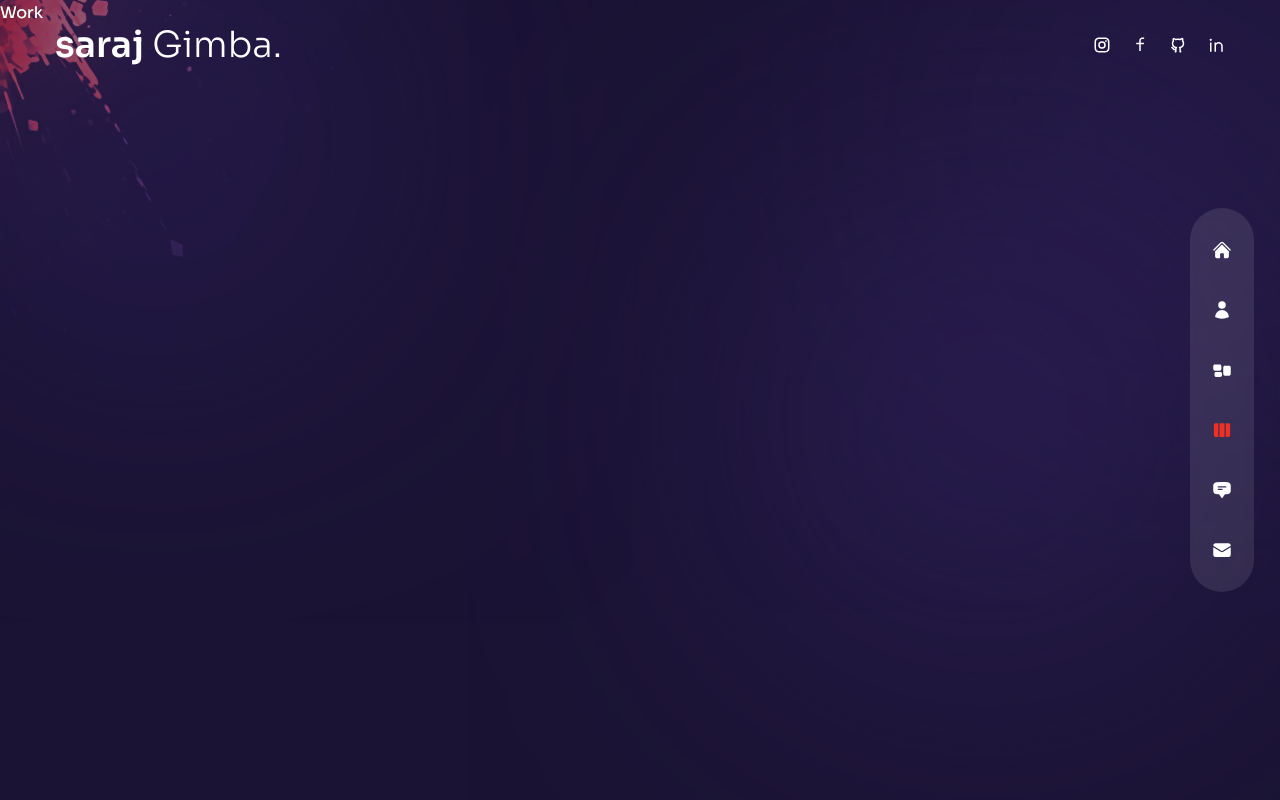
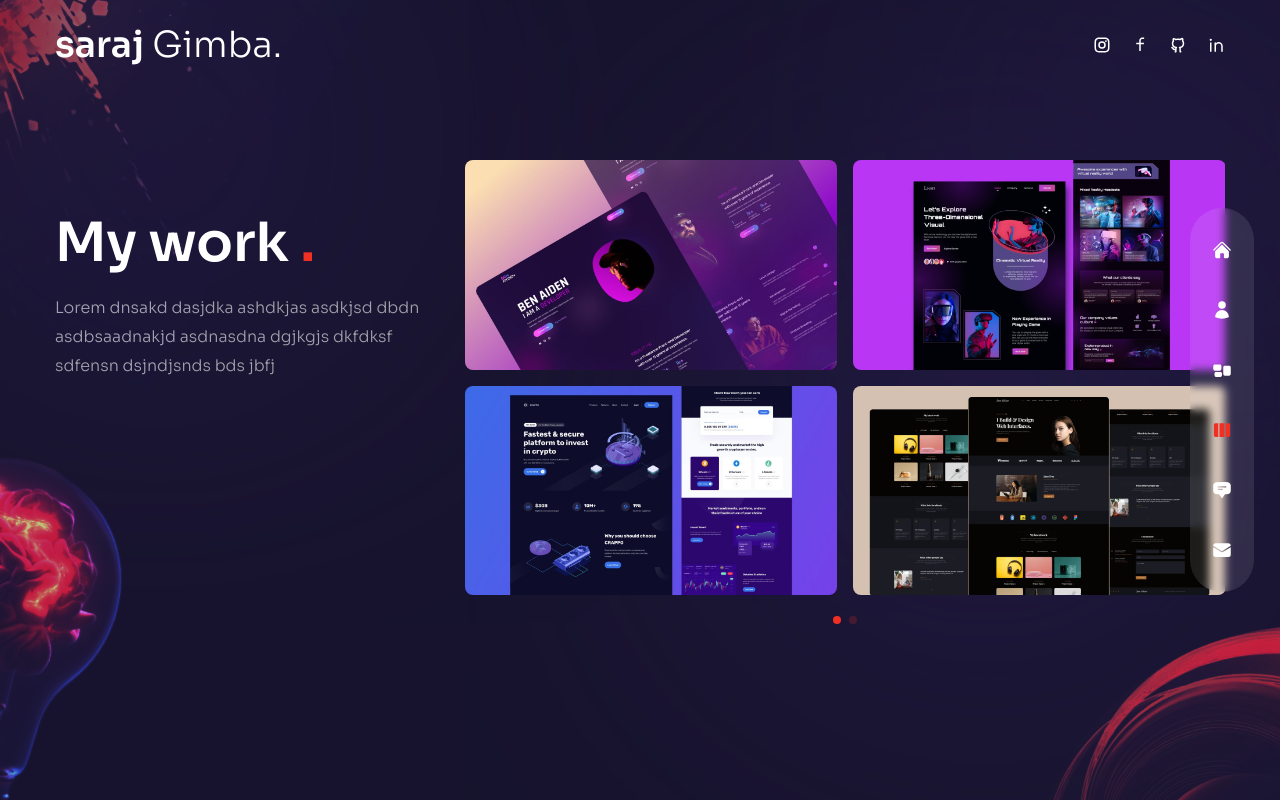
Before and after one commit to SarajZimba/Portfolio_, a Next.js app: page /work in a window 1280 px wide. Built offline with nearby package versions, Linux system fonts and the light colour scheme.

Commit message:
service page and testimonial page

```diff
--- a/components/TestimonialSlider.js
+++ b/components/TestimonialSlider.js
@@ -23,8 +23,66 @@
   },
 ];
 
+// import swiper react components
+import { Swiper, SwiperSlide} from 'swiper/react';
+
+// import swiper styles
+import 'swiper/css';
+import 'swiper/css/navigation';
+import 'swiper/css/pagination';
+
+// import required modules
+import {Navigation, Pagination } from 'swiper';
+
+//icons
+import {FaQuoteLeft} from 'react-icons/fa';
+
+// image
+import Image from 'next/image';
+
 const TestimonialSlider = () => {
-  return <div>Testimonial Slider</div>;
+  return <Swiper
+  navigation={true}
+  pagination={{
+    clickable:true
+  }}
+  modules={[Navigation, Pagination]}
+  className="h-400px">
+    {
+      testimonialData.map((person, index)=>{
+        return <SwiperSlide key={index}>
+          <div className='flex flex-col items-center md:flex-row
+          gap-x-8 h-full px-16'>
+            {/* avatar, name, position */}
+            <div className='w-full max-w-[300px] flex flex-col xl:justify-center items-center relative
+            mx-auto xl:mx-0'>
+              <div className='flex flex-col justify-center text-center'>
+                {/* avatar */}
+                <div className='mx-auto mb-2'>
+                  <Image src={person.image} width={100} height={100} alt='' />
+                </div>
+                {/* name */}
+                <div className='text-lg'>{person.name}</div>
+                {/* position */}
+                <div className='text-[12px] uppercase font-extralight tracking-widest'>{person.position}</div>
+              </div>
+            </div>
+            {/* quote and message */}
+            <div className='flex-1 flex flex-col justify-center before:w-[1px]
+             xl:before:bg-white/20 xl:before:absolute xl:before:left-0
+            xl:before:h-[200px] relative xl:pl-20'>
+              {/* quote icon */}
+              <div><FaQuoteLeft className='text-4xl xl:text-6xl text-white/20 mx-auto md:mx-0'/></div>
+              {/* message */}
+              <div className='xl:text-lg text-center md:text-left '>
+                {person.message}
+              </div>
+            </div>
+          </div>
+        </SwiperSlide>
+      })
+    }
+    </Swiper>;
 };
 
 export default TestimonialSlider;
--- a/components/WorkSlider.js
+++ b/components/WorkSlider.js
@@ -44,8 +44,67 @@
   ],
 };
 
+
+
+
+// import swiper react components
+import { Swiper, SwiperSlide} from 'swiper/react';
+
+// import swiper styles
+import 'swiper/css';
+import 'swiper/css/free-mode';
+import 'swiper/css/pagination';
+
+// import required modules
+import {Pagination } from 'swiper';
+
+//icons
+import {BsArrowRight} from 'react-icons/bs';
+
+// image
+import Image from 'next/image';
+
 const WorkSlider = () => {
-  return <div>Work Slider</div>;
+  return <Swiper
+  spaceBetween={10}
+  pagination={{
+    clickable:true
+  }}
+  modules={[Pagination]}
+  className="h-[280px] sm:h-[480px]">
+    {
+      workSlides.slides.map((slide, index)=>{
+        return <SwiperSlide key={index}>
+          <div className='grid grid-cols-2 grid-rows-2 gap-4 cursor-pointer'>
+            {slide.images.map((image, index)=>{
+              return (<div className='relative rounded-lg overflow-hidden flex items-center justify-center group'>
+                <div className='flex items-center justify-center relative overflow-hidden group' key={index}>
+                  {/* image */}
+                  <Image src={image.path} width={500} height={300} alt='' />
+                  {/* overlay gradient */}
+                  <div className='absolute inset-0 bg-gradient-to-l from-transparent via-[#e838cc] to-[#4a22bd] opacity-0 group-hover:opacity-80
+                  transition-all duration-700 '></div>
+                  {/* title */}
+                  <div className='absolute bottom-0 translate-y-full
+                   group-hover:-translate-y-10 group-hover:xl:-translate-y-20'>
+                    <div className='flex items-center gap-x-2 text-[13px] tracking-[0.2em] '>
+                      {/* title part 1*/}
+                      <div className='delay-100  '>LIVE</div>
+                      {/* title part 2*/}
+                      <div className='translate-y-[500%] group-hover:translate-y-0 transition-all duration-300 delay-150'>PROJECT</div>
+                      {/* icon*/}
+                      <div className='text-xl translate-y-[500%] group-hover:translate-y-0 transition-all duration-300 delay-200 '><BsArrowRight/></div>
+                    </div>
+                  </div>
+                </div>
+              </div>
+              );
+            })}
+          </div>
+        </SwiperSlide>
+      })
+    }
+    </Swiper>;
 };
 
 export default WorkSlider;
--- a/pages/testimonials/index.js
+++ b/pages/testimonials/index.js
@@ -1,5 +1,25 @@
+// components
+
+import TestimonialSlider from "../../components/TestimonialSlider";
+
+// framer motion
+import {motion} from 'framer-motion'
+import {fadeIn} from '../../variants'
+
 const Testimonials = () => {
-  return <div>Testimonials</div>;
+  return (
+    <div className="h-full bg-primary/30 py-32 text-center">
+      <div className="container mx-auto h-full flex flex-col justify-center">
+        <motion.h2 variants={fadeIn('up', 0.2)} initial='hidden' animate='show' exit="hidden" className="h2 mb-8 xl:mb-0">
+          What clients <span className="text-accent" >say.</span>
+        </motion.h2>
+        {/* slider */}
+        <motion.div variants={fadeIn('up', 0.4)} initial='hidden' animate='show' exit="hidden"  >
+          <TestimonialSlider/>
+        </motion.div>
+      </div>
+    </div>
+  );
 };
 
 export default Testimonials;
--- a/pages/work/index.js
+++ b/pages/work/index.js
@@ -1,5 +1,39 @@
+// components
+import WorkSlider from '../../components/WorkSlider';
+import Bulb from '../../components/Bulb';
+import Circles from '../../components/Circles';
+
+// framer motion
+import {motion} from 'framer-motion';
+import { fadeIn } from '../../variants';
+
+
 const Work = () => {
-  return <div>Work</div>;
+  return <div className='h-full bg-primary/30 py-36 flex items-center '>
+    <Circles/>
+    <div className='container mx-auto'>
+  <div className='flex flex-col xl:flex-row gap-x-8'>
+    {/* text */}
+    <div className='text-center flex xl:w-[30vw] flex-col lg:text-left mb-4
+    xl:mb-0'>
+      <motion.h2 variants={fadeIn('up', 0.3)} initial='hidden' animate='show' exit='hidden' className='h2 xl:mt-12'>
+        My work <span className='text-accent'>.</span>
+        </motion.h2>
+        <motion.p variants={fadeIn('up', 0.4)} initial='hidden' animate='show' exit='hidden' className='mb-4 mx-w-[400px] mx-auto lg:max-0'>
+          Lorem dnsakd dasjdka ashdkjas asdkjsd dbdn asdbsaadnakjd asdnasdna dgjkgjs dkfdksf sdfensn dsjndjsnds bds jbfj
+        </motion.p>
+    </div>
+
+    <motion.div variants={fadeIn('up', 0.6)} initial='hidden' animate='show' exit='hidden' className='w-full xl:max-w-[65%]'>
+    {/* slider */}
+
+    <WorkSlider/>
+
+    </motion.div>
+  </div>
+    </div>
+    <Bulb/>
+  </div>;
 };
 
 export default Work;
```
